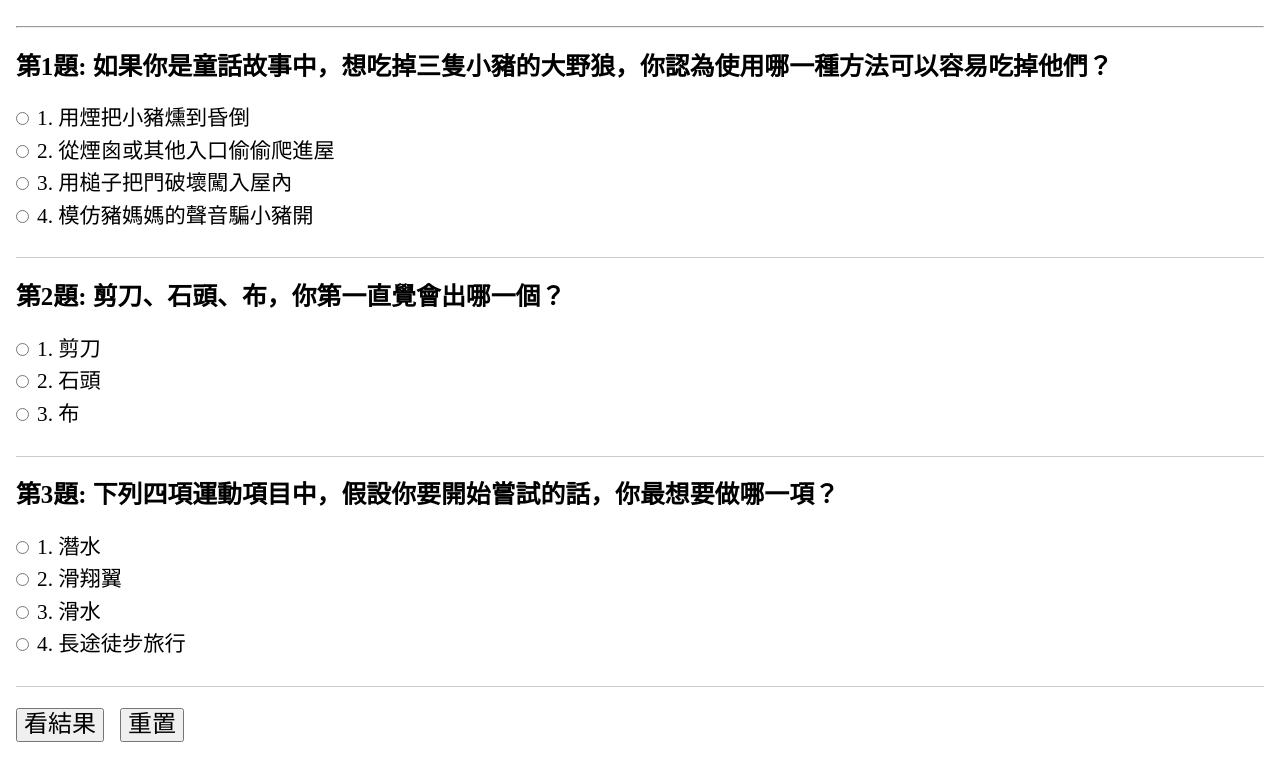
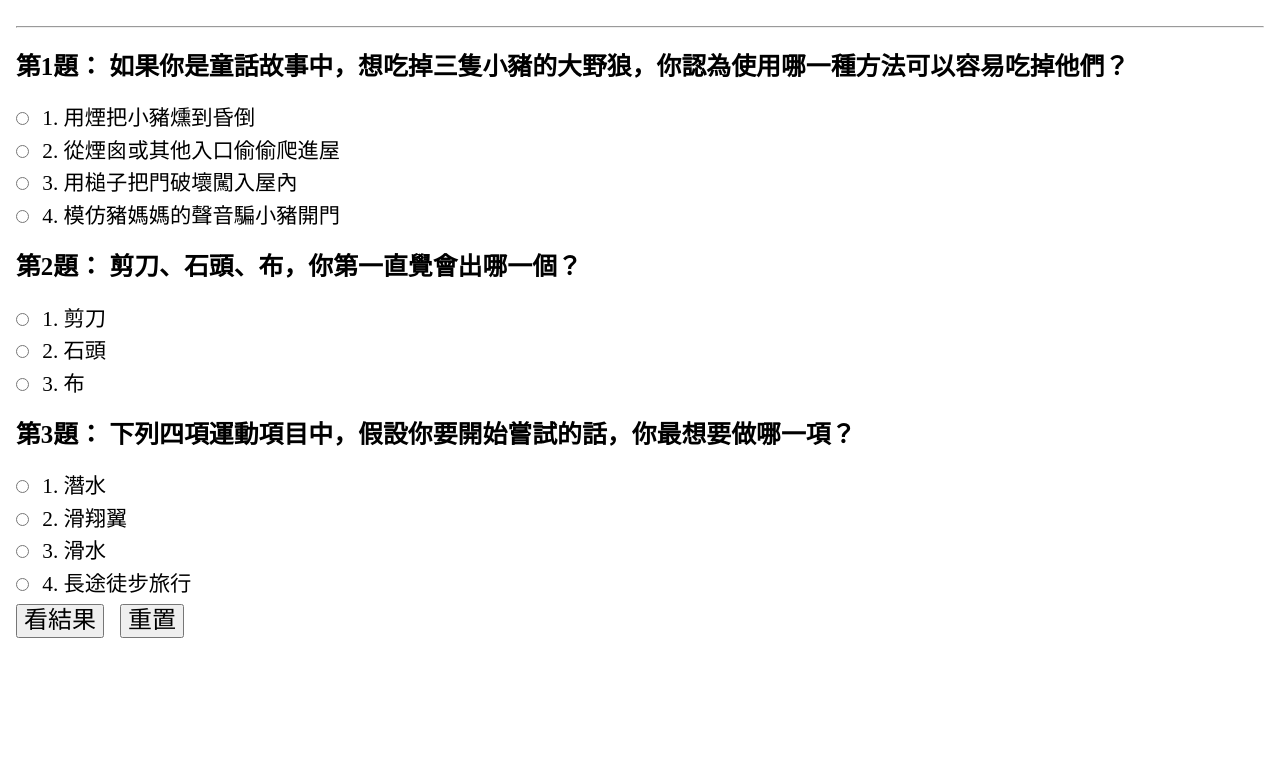
Before and after one commit to kurotanshi/vue-quiz-202212-01, a plain HTML site: page Quiz-01.html in a window 1280 px wide. Shown: the part 96-854 px from the top of the page. After the commit the page ends 800 px from the top, so only its background shows below. Drawn offline with nearby package versions, Linux system fonts and the light colour scheme.

Commit message:
Update Quiz-01.html

```diff
--- a/Quiz-01.html
+++ b/Quiz-01.html
@@ -53,29 +53,13 @@
     <hr>
 
     <!-- TODO: 改用 v-for 列出題目與選項 -->
-    <div class="quest">
-      <h3>第1題: 如果你是童話故事中，想吃掉三隻小豬的大野狼，你認為使用哪一種方法可以容易吃掉他們？</h3>
-      <label><input type="radio" value="1">1. 用煙把小豬燻到昏倒</label>
-      <label><input type="radio" value="2">2. 從煙囪或其他入口偷偷爬進屋</label>
-      <label><input type="radio" value="3">3. 用槌子把門破壞闖入屋內</label>
-      <label><input type="radio" value="4">4. 模仿豬媽媽的聲音騙小豬開</label>
-    </div>
-
-    <div class="quest">
-      <h3>第2題: 剪刀、石頭、布，你第一直覺會出哪一個？</h3>
-
-      <label><input type="radio" value="3">1. 剪刀</label>
-      <label><input type="radio" value="2">2. 石頭</label>
-      <label><input type="radio" value="1">3. 布</label>
-    </div>
-
-    <div class="quest">
-      <h3>第3題: 下列四項運動項目中，假設你要開始嘗試的話，你最想要做哪一項？</h3>
-
-      <label><input type="radio" value="3">1. 潛水</label>
-      <label><input type="radio" value="4">2. 滑翔翼</label>
-      <label><input type="radio" value="2">3. 滑水</label>
-      <label><input type="radio" value="1">4. 長途徒步旅行</label>
+    <div v-for="(q, i) in refQuestions" :key="q.quest">
+      <h3>第{{i+1}}題：&nbsp;{{q.quest}}</h3>
+      <div v-for="(q2, j) in q.options">
+        <label>
+          <input type="radio" v-model="q.selected" v-bind:value="q2.value"> {{j+1}}.&nbsp;{{q2.ans}}
+        </label>
+      </div>
     </div>
 
     <button @click="getResult">看結果</button>
@@ -123,11 +107,12 @@
         const refQuestions = ref(questions);
 
         const reset = () => {
-          // TODO: RESET
+          refQuestions.value.forEach( q=> q.selected=unll);
         };
 
         const getResult = () => {
-          // TODO: 看結果
+          const total = refQuestions.value.reduce((acc, q) => acc+q.selected,0);
+          alert(total);
         };
 
         return {
```
